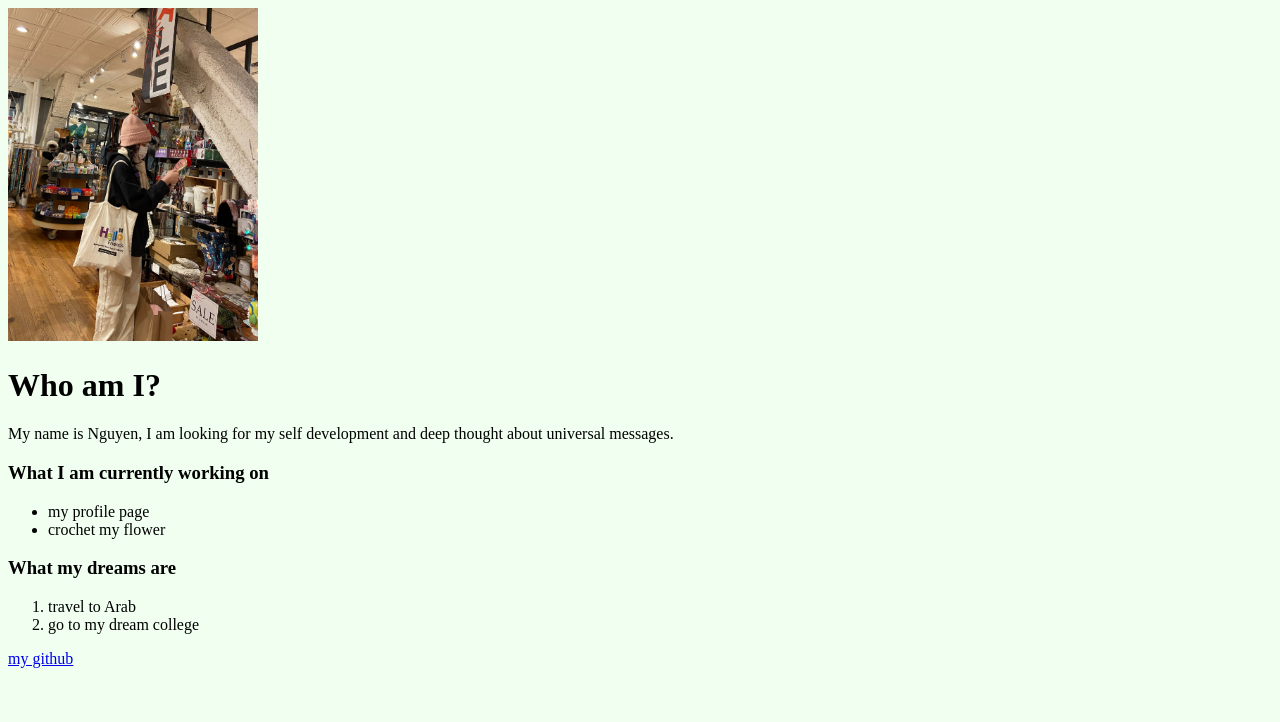
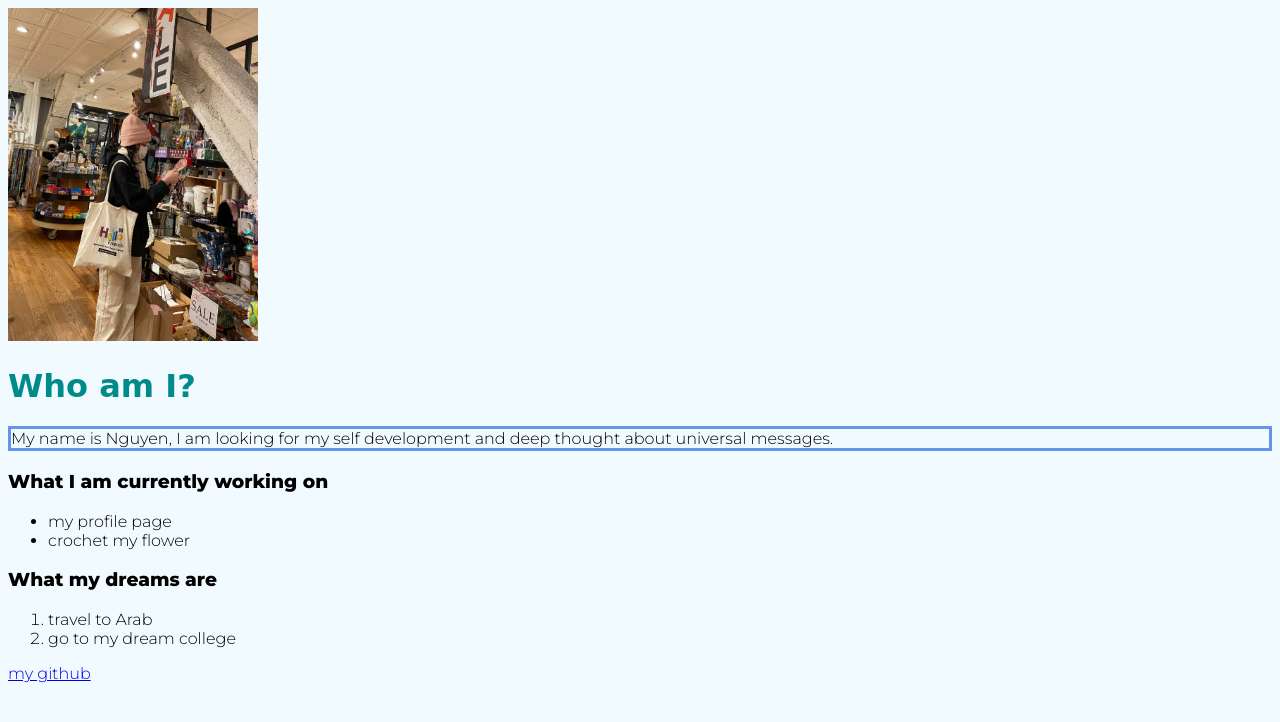
Before and after one commit to Ngntran16/My-profile, a plain HTML site: page index.html in a window 1280 px wide. Drawn offline with Linux system fonts and the light colour scheme.

Commit message:
working on styling font choose font Montserrat select style font add font- weight and value

```diff
--- a/CSS/global.css
+++ b/CSS/global.css
@@ -1,3 +1,15 @@
+@import url('https://fonts.googleapis.com/css2?family=Montserrat:ital,wght@0,300;0,800;1,100;1,500;1,800&display=swap');
+
 body {
-    background-color: floralwhite;
+    background-color: rgb(240, 250, 255);
+    font-family: 'Montserrat', sans-serif;
 }
+
+h1 {
+    color: #cf184f;
+    font-weight: 700;
+}
+
+h3 {
+
+}
--- a/index.html
+++ b/index.html
@@ -5,25 +5,24 @@
         <meta http-equiv="X-UA-Compatible" content="IE=edge">
         <meta name="viewport" content="width=device-width, initial-scale=1.0">
         <title>AboutNguyen</title>
+        <link rel="stylesheet" href="./CSS/global.css">
+        <style>
+            h1{
+                font-family: cursive;
+                color: red;
+            }
+        </style>
     </head>
 
-<style>
-    body{
-        background-color: honeydew;
-    }
-
-
-
-
-
-</style>
     <body>
         <div id="main-container">
             <div class="profile">
                 <img src="./Meatthesouvenir.jpg" width="250" alt="Nguyen at the souvenir">
                 <div class="profile-text">
-                <h1>Who am I?</h1>
-                <p>My name is Nguyen, I am looking for my self development and deep thought about universal messages.</p>
+                    <h1 style="color: darkcyan"> Who am I?</h1>
+                    <p style="border: solid cornflowerblue">
+                        My name is Nguyen, I am looking for my self development and deep thought about universal messages.
+                    </p>
                 </div>
 
                 <!--Lists div-->
```
Lines whose indentation alone changed are shown as unchanged.
